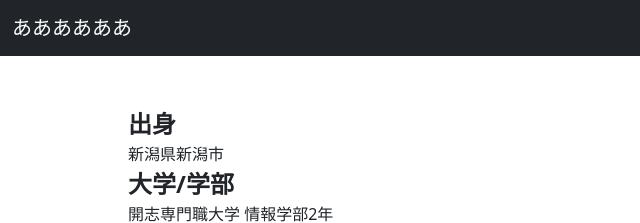
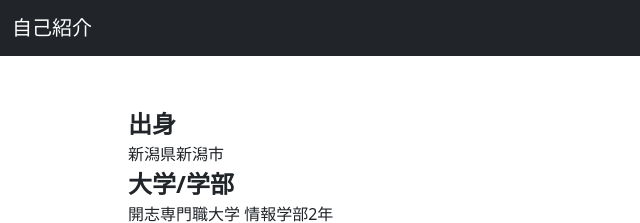
Before and after one commit to kajiwara-reon/kajiwara-reon.github.io, a plain HTML site: page index.html in a window 1280 px wide. Shown: the top 223 px of the page, 0-640 px from the left. Drawn offline with nearby package versions, Linux system fonts and the light colour scheme.

Commit message:
テストを戻す

```diff
--- a/index.html
+++ b/index.html
@@ -15,7 +15,7 @@
 
   <nav class="navbar navbar-expand-lg navbar-dark bg-dark">
     <div class="container-fluid">
-      <a class="navbar-brand" href="./index.html">ああああああ</a>
+      <a class="navbar-brand" href="./index.html">自己紹介</a>
       <button class="navbar-toggler" type="button" data-bs-toggle="collapse" data-bs-target="#navbarNavAltMarkup" aria-controls="navbarNavAltMarkup" aria-expanded="false" aria-label="Toggle navigation">
         <span class="navbar-toggler-icon"></span>
       </button>
```
